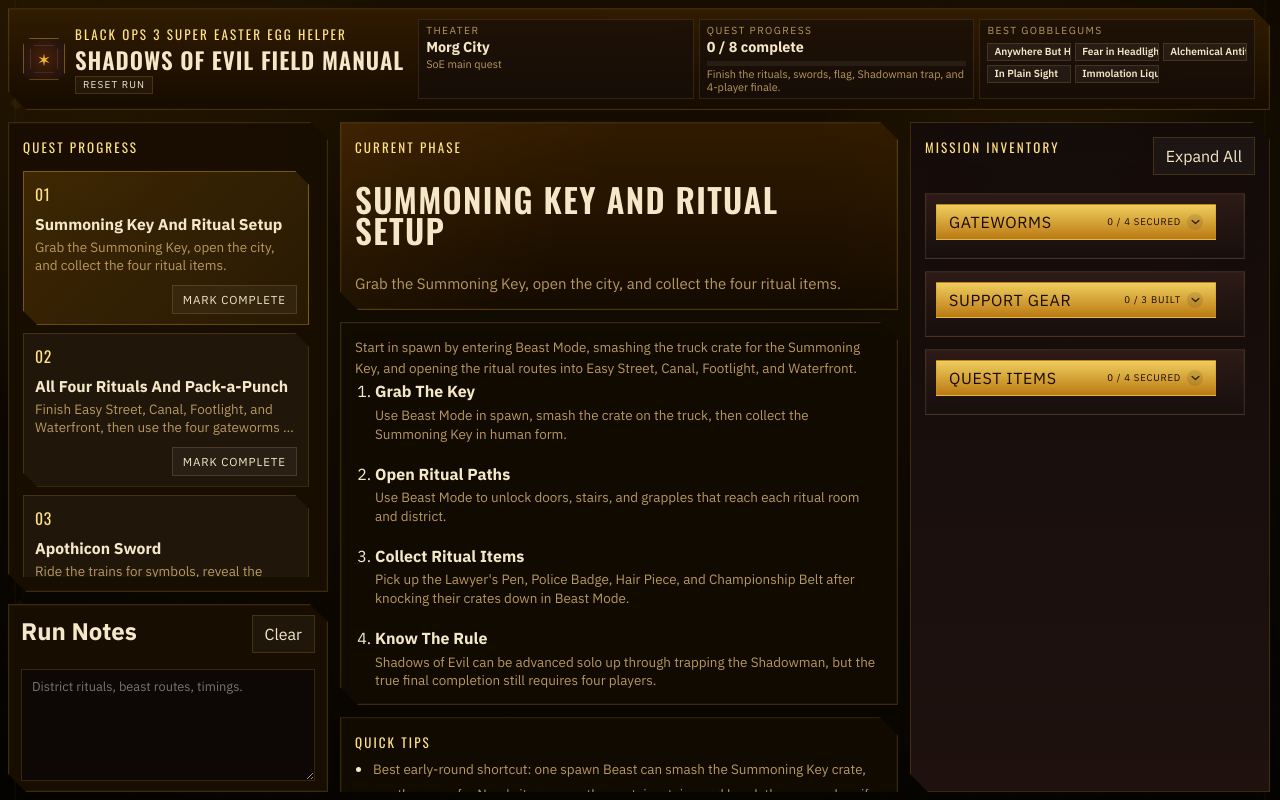
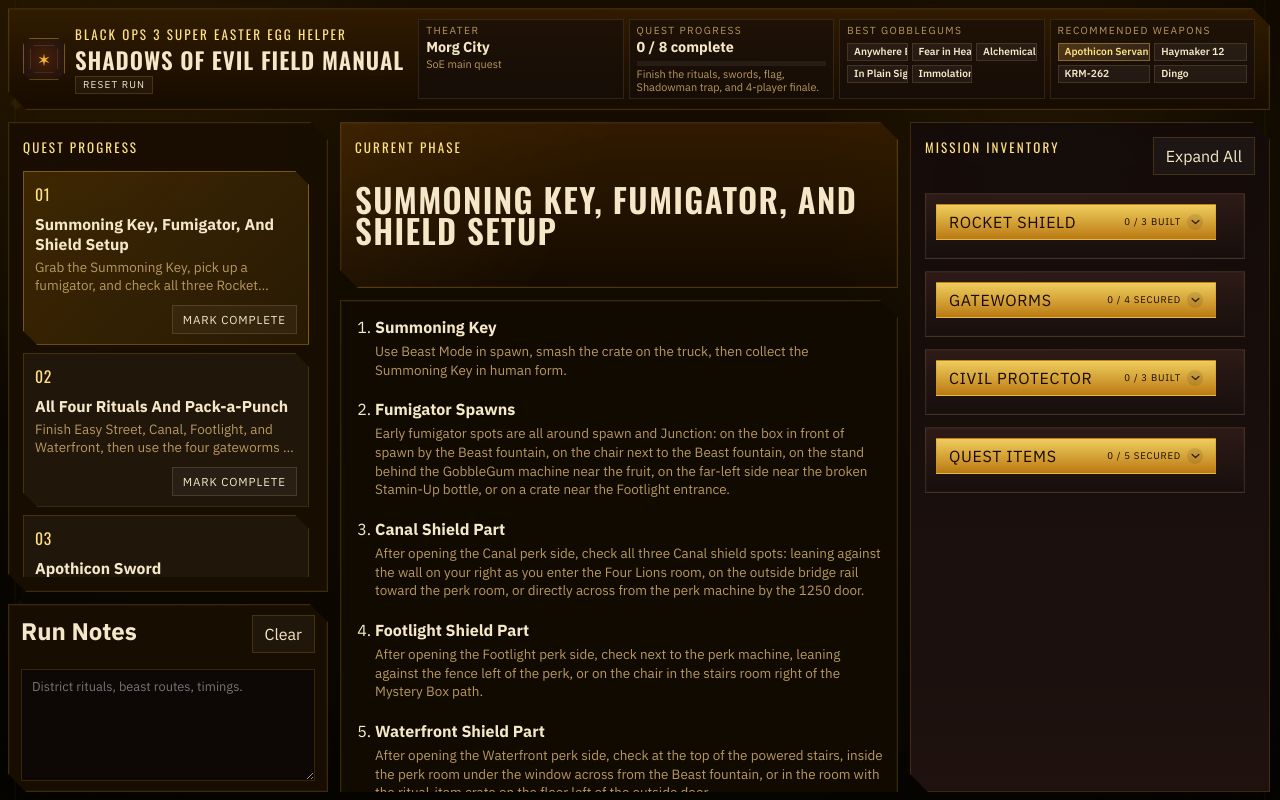
Before and after one commit to tmorgan181/bo3-super-ee-helper, a website: page soe.html in a window 1280 px wide. Drawn offline with nearby package versions, Linux system fonts and the light colour scheme.

Commit message:
Add recommended weapons and rebalance Shadows inventory

```diff
--- a/soe-app.js
+++ b/soe-app.js
@@ -8,31 +8,39 @@ const RECOMMENDED_GOBBLEGUMS = [
   "Immolation Liquidation"
 ];
 
+const RECOMMENDED_WEAPONS = [
+  { name: "Apothicon Servant", wonder: true },
+  { name: "Haymaker 12" },
+  { name: "KRM-262" },
+  { name: "Dingo" }
+];
+
 const STEP_DATA = [
   {
     id: "spawn-setup",
-    title: "Summoning Key And Ritual Setup",
-    summary: "Grab the Summoning Key, open the city, and collect the four ritual items.",
+    title: "Summoning Key, Fumigator, And Shield Setup",
+    summary: "Grab the Summoning Key, pick up a fumigator, and check all three Rocket Shield district spawns as you open the map.",
     category: "Setup",
     risk: "Medium",
     tags: ["Required", "Early game"],
-    details: "Start in spawn by entering Beast Mode, smashing the truck crate for the Summoning Key, and opening the ritual routes into Easy Street, Canal, Footlight, and Waterfront.",
+    details: "Use the Gorod-style approach here: tie the item hunt to your opening route so you collect the Summoning Key, lock down a fumigator, and clear each district's shield checks while the map is still compact.",
     checkpoints: [
       "Summoning Key collected.",
-      "Easy Street route opened.",
-      "District ritual items located.",
-      "All four ritual rooms reachable."
+      "Core route to the first districts opened.",
+      "Fumigator picked up.",
+      "Canal shield part checked.",
+      "Footlight shield part checked.",
+      "Waterfront shield part checked."
     ],
     subtasks: [
-      { title: "Grab The Key", detail: "Use Beast Mode in spawn, smash the crate on the truck, then collect the Summoning Key in human form." },
-      { title: "Open Ritual Paths", detail: "Use Beast Mode to unlock doors, stairs, and grapples that reach each ritual room and district." },
-      { title: "Collect Ritual Items", detail: "Pick up the Lawyer's Pen, Police Badge, Hair Piece, and Championship Belt after knocking their crates down in Beast Mode." },
-      { title: "Know The Rule", detail: "Shadows of Evil can be advanced solo up through trapping the Shadowman, but the true final completion still requires four players." }
+      { title: "Summoning Key", detail: "Use Beast Mode in spawn, smash the crate on the truck, then collect the Summoning Key in human form." },
+      { title: "Fumigator Spawns", detail: "Early fumigator spots are all around spawn and Junction: on the box in front of spawn by the Beast fountain, on the chair next to the Beast fountain, on the stand behind the GobbleGum machine near the fruit, on the far-left side near the broken Stamin-Up bottle, or on a crate near the Footlight entrance." },
+      { title: "Canal Shield Part", detail: "After opening the Canal perk side, check all three Canal shield spots: leaning against the wall on your right as you enter the Four Lions room, on the outside bridge rail toward the perk room, or directly across from the perk machine by the 1250 door." },
+      { title: "Footlight Shield Part", detail: "After opening the Footlight perk side, check next to the perk machine, leaning against the fence left of the perk, or on the chair in the stairs room right of the Mystery Box path." },
+      { title: "Waterfront Shield Part", detail: "After opening the Waterfront perk side, check at the top of the powered stairs, inside the perk room under the window across from the Beast fountain, or in the room with the ritual-item crate on the floor left of the outside door." },
+      { title: "Build Shield", detail: "Once all three parts are found, build the Rocket Shield at the workbench in Waterfront behind the gym, in Canals in front of the Ruby Rabbit, or in Footlight below the train station." }
     ],
-    hints: [
-      "Best early-round shortcut: one spawn Beast can smash the Summoning Key crate, zap the crane for Nero's item, open the upstairs stairs, and break the spawn door if you route it cleanly.",
-      "Do not over-open the map early. Keeping loops tight makes the first rituals, Margwa spawns, and later flag routes much easier to control."
-    ]
+    hints: []
   },
   {
     id: "rituals-pap",
@@ -44,6 +52,7 @@ const STEP_DATA = [
     prerequisites: ["spawn-setup"],
     details: "Each ritual uses the Summoning Key plus its district item. Survive the ritual, collect the Gateworm, then place all four Gateworms in the Rift to unlock Pack-a-Punch.",
     checkpoints: [
+      "District ritual items collected.",
       "Easy Street ritual complete.",
       "Canal ritual complete.",
       "Footlight ritual complete.",
@@ -51,15 +60,13 @@ const STEP_DATA = [
       "Pack-a-Punch unlocked."
     ],
     subtasks: [
+      { title: "Collect Ritual Items", detail: "Pick up the Lawyer's Pen, Police Badge, Hair Piece, and Championship Belt after knocking their crates down in Beast Mode." },
       { title: "Run Every Ritual", detail: "Easy Street uses the Lawyer's Pen, Canal uses the Police Badge, Footlight uses the Hair Piece, and Waterfront uses the Championship Belt." },
       { title: "Collect Gateworms", detail: "Take the Gateworm from each altar after the ritual finishes. Expect Margwas after later ritual completions." },
       { title: "Open The Rift", detail: "Use a Beast doorway into the underground Rift, then wait for the back wall to open in the subway area." },
       { title: "Unlock PaP", detail: "Place the four Gateworms on the pedestals, wall-run across, then place the Summoning Key on the altar to finish Pack-a-Punch access." }
     ],
-    hints: [
-      "If you can, finish the fourth ritual at the end of a round so the Margwa spawns into a cleaner map state.",
-      "Pack-a-Punch is worth opening as soon as possible because the hardest sections are flag defense and the Shadowman trap, not the early rituals."
-    ]
+    hints: []
   },
   {
     id: "apothicon-sword",
@@ -85,7 +92,7 @@ const STEP_DATA = [
     hints: [
       "Fast symbol method: use a 1-9 symbol cheat sheet and translate each train symbol into a number so you only remember three numbers instead of three shapes.",
       "You do not need to zap the symbols in district order. Hit the correct three symbols on the subway wall in one Beast activation.",
-      "If your team already knows the fixed wall layout, call out symbols by district and number before anyone drops into Beast Mode."
+      "Advanced community shortcut: some speedrun routes peek symbol windows during Beast movement instead of doing a full train read. I could verify community references to that shortcut, but not a clean primary-source route map, so keep the train as the default method unless your team already knows the peek lines."
     ]
   },
   {
@@ -109,10 +116,7 @@ const STEP_DATA = [
       { title: "Run The Red Circles", detail: "Place the Arch-Ovum at the four red ritual circles around the map, survive the encounter, and kill the spawned Margwa. Only one circle can be finished each round." },
       { title: "Claim The Sword Upgrade", detail: "Return the Arch-Ovum to the Keeper in your ritual room to receive the upgraded sword." }
     ],
-    hints: [
-      "This is much safer if every player gets their upgraded sword before rounds climb too high.",
-      "Leave one zombie when possible. The Arch-Ovum step is slower than it looks because only one red-circle ritual can be finished per round."
-    ]
+    hints: []
   },
   {
     id: "flag-step",
@@ -225,6 +229,16 @@ const STEP_DATA = [
 
 const BUILDABLE_GROUPS = [
   {
+    id: "shield",
+    title: "Rocket Shield",
+    description: "Three random district parts",
+    parts: [
+      { id: "shield-canal", code: "S1", name: "Canal Part", meta: "One of the three random Canal spawns", hint: "", shape: "core" },
+      { id: "shield-footlight", code: "S2", name: "Footlight Part", meta: "One of the three random Footlight spawns", hint: "", shape: "core" },
+      { id: "shield-waterfront", code: "S3", name: "Waterfront Part", meta: "One of the three random Waterfront spawns", hint: "", shape: "core" }
+    ]
+  },
+  {
     id: "gateworm",
     title: "Gateworms",
     description: "Four ritual reward items used to unlock Pack-a-Punch",
@@ -234,24 +248,21 @@ const BUILDABLE_GROUPS = [
       { id: "gw-footlight", code: "G3", name: "Footlight Gateworm", meta: "Hair Piece ritual reward", hint: "", shape: "egg" },
       { id: "gw-waterfront", code: "G4", name: "Waterfront Gateworm", meta: "Championship Belt ritual reward", hint: "", shape: "egg" }
     ]
-  },
-  {
-    id: "support",
-    title: "Support Gear",
-    description: "Optional but high-value tools for the hard sections",
-    parts: [
-      { id: "gear-shield", code: "S1", name: "Rocket Shield", meta: "Built from Canal, Footlight, and Waterfront parts", hint: "", shape: "core" },
-      { id: "gear-servant", code: "S2", name: "Apothicon Servant", meta: "Margwa Heart, Xenomatter, and Tentacle build", hint: "", shape: "core" },
-      { id: "gear-protector", code: "S3", name: "Civil Protector", meta: "Fuse box support for flags and revives", hint: "", shape: "core" }
-    ]
   }
 ];
 
 const ARTIFACTS = [
-  { id: "artifact-key", code: "A1", name: "Summoning Key", meta: "Spawn pickup and ritual anchor", hint: "", shape: "core" },
-  { id: "artifact-egg", code: "A2", name: "Apothicon Egg", meta: "Charged through four statue soul boxes", hint: "", shape: "egg" },
-  { id: "artifact-sword", code: "A3", name: "Upgraded Swords", meta: "All players ready for book, flags, and boss", hint: "", shape: "core" },
-  { id: "artifact-flag", code: "A4", name: "Flag", meta: "Book step item for all four district routes", hint: "", shape: "cylinder" }
+  { id: "artifact-fumigator", code: "A1", name: "Fumigator", meta: "Needed for pods and servant setup", hint: "", shape: "core" },
+  { id: "artifact-key", code: "A2", name: "Summoning Key", meta: "Spawn pickup and ritual anchor", hint: "", shape: "core" },
+  { id: "artifact-egg", code: "A3", name: "Apothicon Egg", meta: "Charged through four statue soul boxes", hint: "", shape: "egg" },
+  { id: "artifact-sword", code: "A4", name: "Upgraded Swords", meta: "All players ready for book, flags, and boss", hint: "", shape: "core" },
+  { id: "artifact-flag", code: "A5", name: "Flag", meta: "Book step item for all four district routes", hint: "", shape: "cylinder" }
+];
+
+const TROPHIES = [
+  { id: "cop-canal", code: "C1", name: "Canal Fuse", meta: "One of the Civil Protector fuse spawns", hint: "", shape: "trophy" },
+  { id: "cop-footlight", code: "C2", name: "Footlight Fuse", meta: "One of the Civil Protector fuse spawns", hint: "", shape: "trophy" },
+  { id: "cop-waterfront", code: "C3", name: "Waterfront Fuse", meta: "One of the Civil Protector fuse spawns", hint: "", shape: "trophy" }
 ];
 
 const DEFAULT_STATE = {
@@ -261,10 +272,12 @@ const DEFAULT_STATE = {
   inventoryExpanded: {
     buildables: false,
     "dragon-control": false,
+    trophies: false,
     artifacts: false
   },
   buildables: Object.fromEntries(BUILDABLE_GROUPS.flatMap((group) => group.parts.map((part) => [part.id, false]))),
-  artifacts: Object.fromEntries(ARTIFACTS.map((artifact) => [artifact.id, false]))
+  artifacts: Object.fromEntries(ARTIFACTS.map((artifact) => [artifact.id, false])),
+  trophies: Object.fromEntries(TROPHIES.map((trophy) => [trophy.id, false]))
 };
 
 let state = loadState();
@@ -300,6 +313,9 @@ function mergeState(saved) {
   for (const artifact of ARTIFACTS) {
     next.artifacts[artifact.id] = Boolean(saved.artifacts && saved.artifacts[artifact.id]);
   }
+  for (const trophy of TROPHIES) {
+    next.trophies[trophy.id] = Boolean(saved.trophies && saved.trophies[trophy.id]);
+  }
   return next;
 }
 
@@ -326,6 +342,7 @@ function render() {
   renderActiveUtility();
   renderBuildables();
   renderArtifacts();
+  renderTrophies();
   syncNotes();
 }
 
@@ -341,6 +358,9 @@ function renderHero() {
   document.getElementById("progress-tip").textContent = progressTip;
   document.getElementById("gobblegum-loadout").innerHTML = RECOMMENDED_GOBBLEGUMS
     .map((gum) => `<span class="loadout-chip">${gum}</span>`)
+    .join("");
+  document.getElementById("weapon-loadout").innerHTML = RECOMMENDED_WEAPONS
+    .map((weapon) => `<span class="loadout-chip ${weapon.wonder ? "loadout-chip--wonder" : ""}">${weapon.name}</span>`)
     .join("");
 }
 
@@ -406,14 +426,12 @@ function renderActiveStep() {
           <div>
             <p class="panel__eyebrow">Current Phase</p>
             <h2 class="step-detail__title">${step.title}</h2>
-            ${step.summary ? `<p class="step-detail__summary">${step.summary}</p>` : ""}
           </div>
           <div class="step-tags"></div>
         </div>
       </section>
 
       <section class="step-detail__section">
-        ${step.details ? `<p class="tool-copy">${step.details}</p>` : ""}
         <ol class="subtask-list detail-list">
           ${step.subtasks.map((subtask) => {
             const item = normalizeChecklistItem(subtask);
@@ -461,10 +479,10 @@ function renderBuildables() {
   buildContainer.innerHTML = "";
   glyphContainer.innerHTML = "";
 
+  const shieldGroup = BUILDABLE_GROUPS.find((g) => g.id === "shield");
   const gwGroup = BUILDABLE_GROUPS.find((g) => g.id === "gateworm");
-  const glGroup = BUILDABLE_GROUPS.find((g) => g.id === "support");
 
-  [{ group: gwGroup, el: buildContainer }, { group: glGroup, el: glyphContainer }].forEach(({ group, el }) => {
+  [{ group: shieldGroup, el: buildContainer }, { group: gwGroup, el: glyphContainer }].forEach(({ group, el }) => {
     if (!group) return;
     const wrap = document.createElement("div");
     wrap.className = "build-group";
@@ -473,7 +491,7 @@ function renderBuildables() {
       <div class="build-group__header">
         <div>
           <h3 class="build-group__title">${group.title}</h3>
-          <p class="build-group__progress">${done} / ${group.parts.length} ${group.id === "support" ? "built" : "collected"}</p>
+          <p class="build-group__progress">${done} / ${group.parts.length} ${group.id === "gateworm" ? "collected" : "built"}</p>
         </div>
       </div>
       <div class="build-group__parts"></div>
@@ -485,13 +503,14 @@ function renderBuildables() {
     el.appendChild(wrap);
   });
 
+  const shieldDone = shieldGroup.parts.filter((p) => state.buildables[p.id]).length;
   const gatewormDone = gwGroup.parts.filter((p) => state.buildables[p.id]).length;
-  document.getElementById("buildable-count").textContent = `${gatewormDone} / ${gwGroup.parts.length} secured`;
-  document.getElementById("dragon-control-count").textContent = `${glGroup.parts.filter((p) => state.buildables[p.id]).length} / ${glGroup.parts.length} built`;
+  document.getElementById("buildable-count").textContent = `${shieldDone} / ${shieldGroup.parts.length} built`;
+  document.getElementById("dragon-control-count").textContent = `${gatewormDone} / ${gwGroup.parts.length} secured`;
   document.querySelector('[data-inventory-toggle="buildables"]').closest('.inventory-panel')
+    .classList.toggle('is-complete', shieldGroup.parts.every(p => state.buildables[p.id]));
+  if (gwGroup) document.querySelector('[data-inventory-toggle="dragon-control"]').closest('.inventory-panel')
     .classList.toggle('is-complete', gwGroup.parts.every(p => state.buildables[p.id]));
-  if (glGroup) document.querySelector('[data-inventory-toggle="dragon-control"]').closest('.inventory-panel')
-    .classList.toggle('is-complete', glGroup.parts.every(p => state.buildables[p.id]));
   bindBoardToggles("buildable", (id, checked, draft) => { draft.buildables[id] = checked; });
 }
 
@@ -506,6 +525,19 @@ function renderArtifacts() {
   document.querySelector('[data-inventory-toggle="artifacts"]').closest('.inventory-panel')
     .classList.toggle('is-complete', ARTIFACTS.every(a => state.artifacts[a.id]));
   bindBoardToggles("artifact", (id, checked, draft) => { draft.artifacts[id] = checked; });
+}
+
+function renderTrophies() {
+  const container = document.getElementById("trophy-grid");
+  container.innerHTML = "";
+  TROPHIES.forEach((item) => {
+    container.appendChild(makeBoardCard(item, "trophy", state.trophies[item.id]));
+  });
+  const count = TROPHIES.filter((t) => state.trophies[t.id]).length;
+  document.getElementById("trophy-count").textContent = `${count} / ${TROPHIES.length} built`;
+  document.querySelector('[data-inventory-toggle="trophies"]').closest('.inventory-panel')
+    .classList.toggle('is-complete', TROPHIES.every(t => state.trophies[t.id]));
+  bindBoardToggles("trophy", (id, checked, draft) => { draft.trophies[id] = checked; });
 }
 
 function makeBoardCard(item, kind, checked) {
@@ -539,7 +571,8 @@ function bindBoardToggles(kind, updater) {
       updateState((draft) => {
         let checked = false;
         if (kind === "buildable") checked = !draft.buildables[id];
-        else checked = !draft.artifacts[id];
+        else if (kind === "artifact") checked = !draft.artifacts[id];
+        else checked = !draft.trophies[id];
         updater(id, checked, draft);
       });
     });
--- a/soe.html
+++ b/soe.html
@@ -165,6 +165,10 @@
           <p class="stat-card__label">Best GobbleGums</p>
           <div class="loadout-row" id="gobblegum-loadout"></div>
         </section>
+        <section class="stat-card stat-card--loadout">
+          <p class="stat-card__label">Recommended Weapons</p>
+          <div class="loadout-row loadout-row--weapons" id="weapon-loadout"></div>
+        </section>
       </div>
     </header>
 
@@ -212,29 +216,43 @@
         <div class="hud-grid hud-grid--stack">
           <section class="hud-panel inventory-panel is-collapsed">
             <button type="button" class="hud-panel__plate hud-panel__toggle" data-inventory-toggle="buildables" aria-expanded="false">
-              <span>Gateworms</span>
+              <span>Rocket Shield</span>
               <span class="hud-panel__plate-meta">
-                <span class="tool-meta" id="buildable-count">0 / 4 secured</span>
+                <span class="tool-meta" id="buildable-count">0 / 3 built</span>
                 <span class="hud-panel__chevron"></span>
               </span>
             </button>
             <div class="inventory-panel__body" data-inventory-panel="buildables">
-              <p class="tool-copy">Four gateworms from the four ritual completions.</p>
+              <p class="tool-copy">Three district parts for the Rocket Shield.</p>
               <div id="buildables-grid" class="board-grid"></div>
             </div>
           </section>
 
           <section class="hud-panel inventory-panel is-collapsed">
             <button type="button" class="hud-panel__plate hud-panel__toggle" data-inventory-toggle="dragon-control" aria-expanded="false">
-              <span>Support Gear</span>
+              <span>Gateworms</span>
               <span class="hud-panel__plate-meta">
-                <span class="tool-meta" id="dragon-control-count">0 / 3 built</span>
+                <span class="tool-meta" id="dragon-control-count">0 / 4 secured</span>
                 <span class="hud-panel__chevron"></span>
               </span>
             </button>
             <div class="inventory-panel__body" data-inventory-panel="dragon-control">
-              <p class="tool-copy">Rocket Shield, Apothicon Servant, and Civil Protector.</p>
+              <p class="tool-copy">Four gateworms from the four ritual completions.</p>
               <div id="dragon-control-grid" class="board-grid"></div>
+            </div>
+          </section>
+
+          <section class="hud-panel inventory-panel is-collapsed">
+            <button type="button" class="hud-panel__plate hud-panel__toggle" data-inventory-toggle="trophies" aria-expanded="false">
+              <span>Civil Protector</span>
+              <span class="hud-panel__plate-meta">
+                <span class="tool-meta" id="trophy-count">0 / 3 built</span>
+                <span class="hud-panel__chevron"></span>
+              </span>
+            </button>
+            <div class="inventory-panel__body" data-inventory-panel="trophies">
+              <p class="tool-copy">Three district fuses for the Civil Protector.</p>
+              <div id="trophy-grid" class="hud-items-grid"></div>
             </div>
           </section>
 
@@ -242,12 +260,12 @@
             <button type="button" class="hud-panel__plate hud-panel__toggle" data-inventory-toggle="artifacts" aria-expanded="false">
               <span>Quest Items</span>
               <span class="hud-panel__plate-meta">
-                <span class="tool-meta" id="artifact-count">0 / 4 secured</span>
+                <span class="tool-meta" id="artifact-count">0 / 5 secured</span>
                 <span class="hud-panel__chevron"></span>
               </span>
             </button>
             <div class="inventory-panel__body" data-inventory-panel="artifacts">
-              <p class="tool-copy">Summoning Key, egg, upgraded swords, and the flag.</p>
+              <p class="tool-copy">Summoning Key, fumigator, egg, upgraded swords, and the flag.</p>
               <div id="artifacts-grid" class="hud-items-grid"></div>
             </div>
           </section>
--- a/styles.css
+++ b/styles.css
@@ -219,7 +219,7 @@ body::after {
 
 .hero__stats {
   display: grid;
-  grid-template-columns: repeat(3, 1fr);
+  grid-template-columns: repeat(4, 1fr);
   gap: 5px;
   min-width: 0;
   align-items: stretch;
@@ -290,6 +290,10 @@ label,
   gap: 4px;
 }
 
+.loadout-row--weapons {
+  grid-template-columns: repeat(2, minmax(0, 1fr));
+}
+
 .loadout-chip {
   display: inline-flex;
   align-items: center;
@@ -303,6 +307,12 @@ label,
   white-space: nowrap;
   overflow: hidden;
   text-overflow: ellipsis;
+}
+
+.loadout-chip--wonder {
+  border-color: rgba(211, 155, 61, 0.5);
+  background: linear-gradient(135deg, rgba(211, 155, 61, 0.28), rgba(255, 255, 255, 0.08));
+  color: var(--warning);
 }
 
 .hero .hero__reset {
```
Also changed, not shown: app.js (+10 -0 lines), dere-app.js (+10 -0 lines), dere.html (+4 -0 lines), gorod.html (+4 -0 lines), rev-app.js (+10 -0 lines), rev.html (+4 -0 lines), zetsubou-app.js (+10 -0 lines), zetsubou.html (+4 -0 lines).
